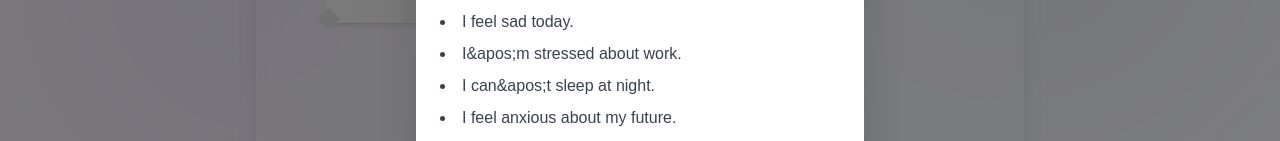
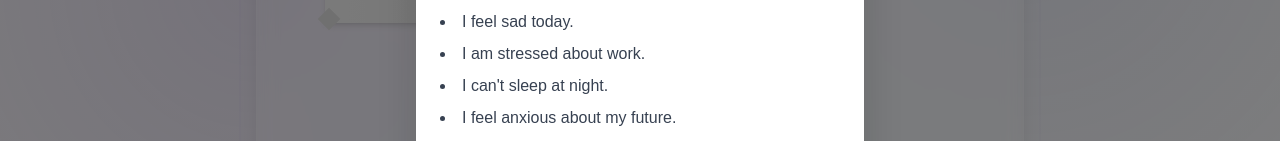
Before and after one commit to monicahwamuhu2/frontend-deploy, a Next.js app: page / in a window 1280 px wide. Both pictures are taken after a click on the button 1190 px from the left and 30 px from the top of the page. Shown: the part 258-399 px from the top of the page. Built offline with nearby package versions, Linux system fonts and the light colour scheme; no server answers.

Commit message:
correcting spelling errors

```diff
--- a/src/components/Navbar.tsx
+++ b/src/components/Navbar.tsx
@@ -14,8 +14,8 @@ const Navbar: React.FC = () => {
   // Example prompts for help modal
   const examplePrompts = [
     "I feel sad today.",
-    "I&apos;m stressed about work.",
-    "I can&apos;t sleep at night.",
+    "I am stressed about work.",
+    "I can't sleep at night.",
     "I feel anxious about my future.",
     "I need advice about stress."
   ];
@@ -209,7 +209,7 @@ const Navbar: React.FC = () => {
                   Important:
                 </p>
                 <p className="text-amber-700 dark:text-amber-300">
-                  If you&apos;re experiencing a crisis, contact a mental health
+                  If you're experiencing a crisis, contact a mental health
                   professional or your local emergency number.
                 </p>
               </div>
```
